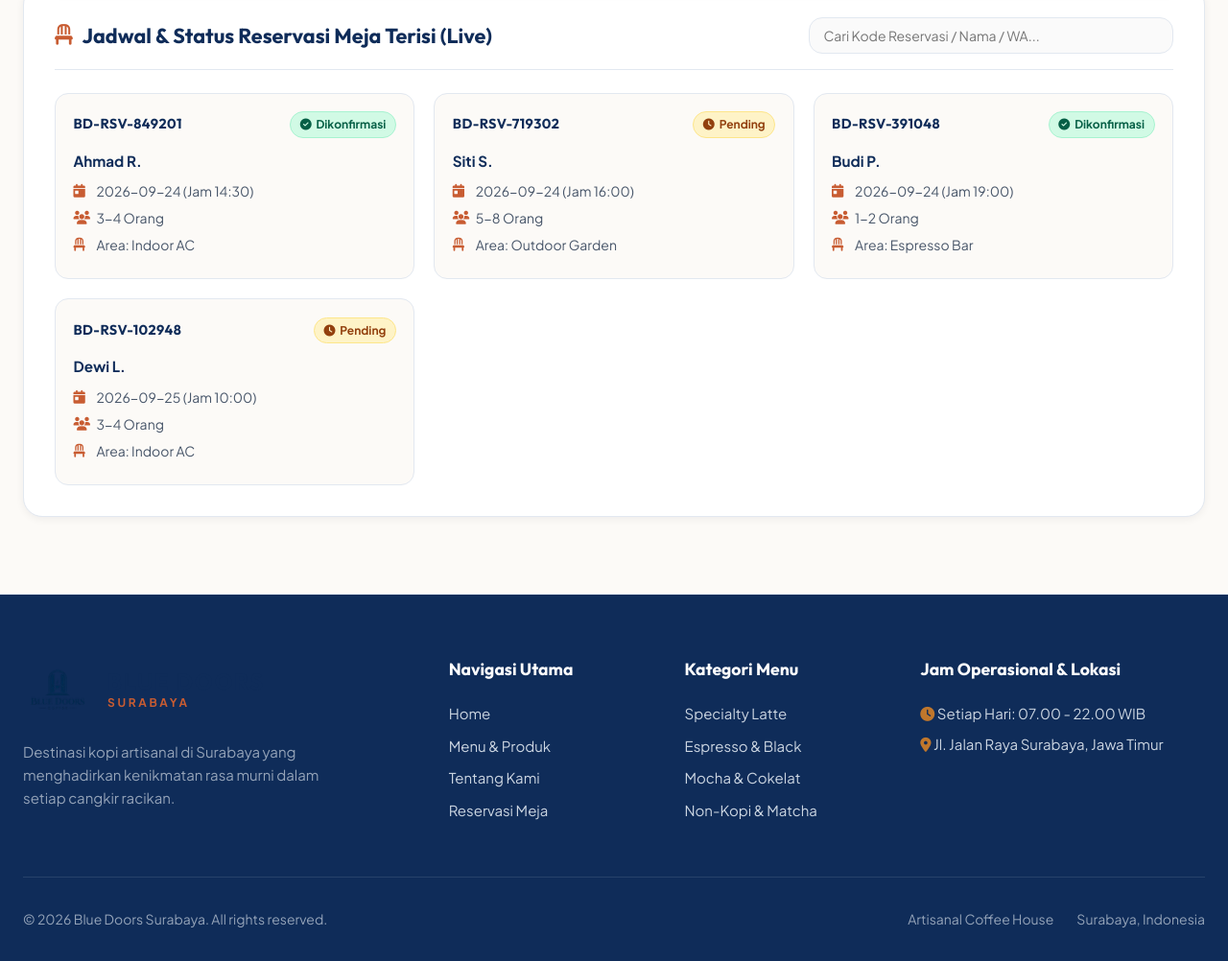
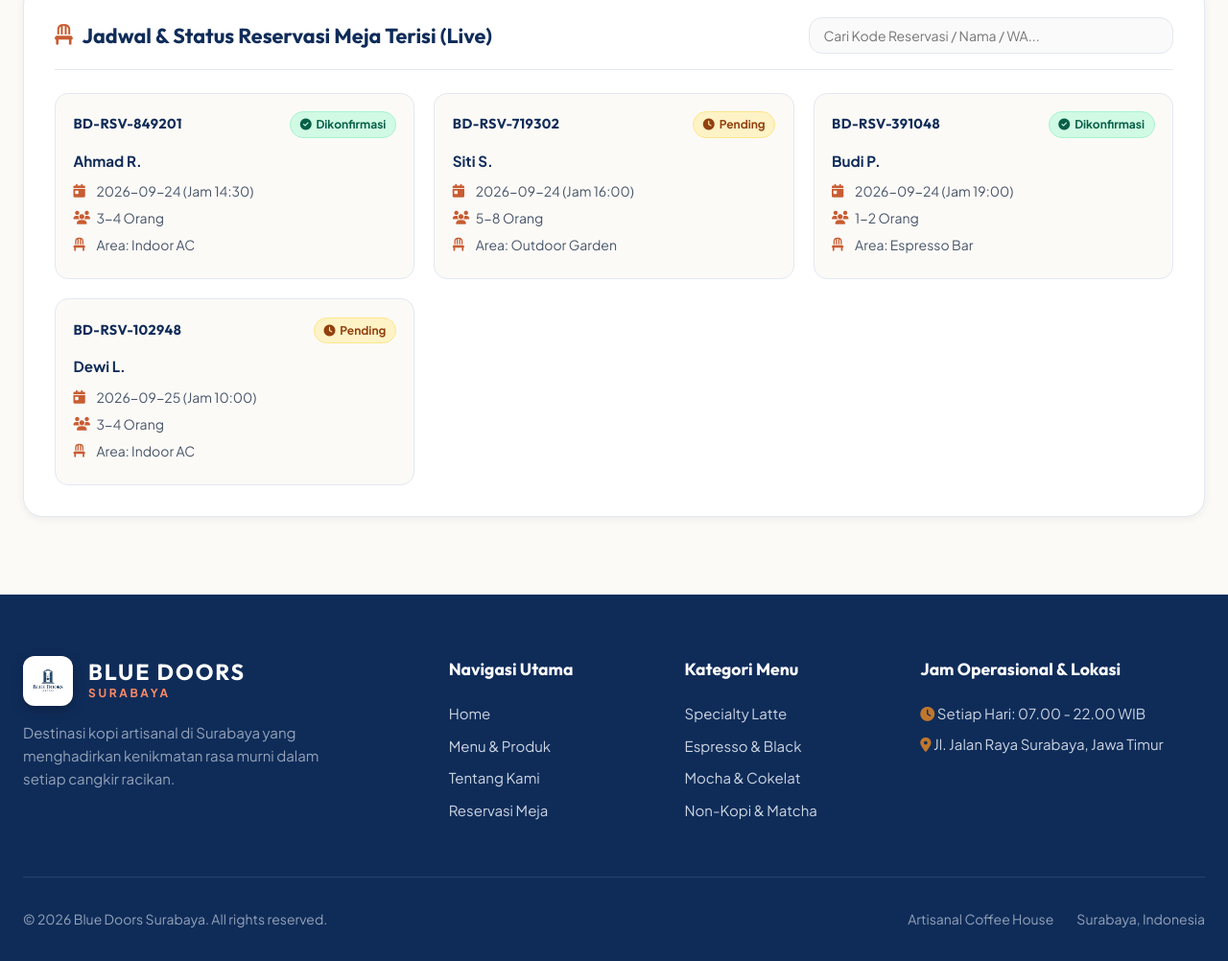
Before and after one commit to dfiizh2711-netizen/Blue-Doors-Surabaya, a plain HTML site: page index.html in a window 1280 px wide. Shown: the part 2815-3817 px from the top of the page at 96% size. Drawn offline with nearby package versions, Linux system fonts and the light colour scheme; no server answers.

Commit message:
fix: improve contrast for logo and brand text in footer section

```diff
--- a/styles.css
+++ b/styles.css
@@ -1261,6 +1261,24 @@ a {
   grid-template-columns: 2fr 1fr 1fr 1.5fr;
   gap: 3rem;
   margin-bottom: 3rem;
+}
+
+.footer-brand .brand-logo img {
+  height: 52px;
+  width: 52px;
+  object-fit: contain;
+  background-color: #FFFFFF;
+  border-radius: 12px;
+  padding: 6px;
+  box-shadow: 0 4px 12px rgba(0, 0, 0, 0.25);
+}
+
+.footer-brand .brand-name {
+  color: #FFFFFF !important;
+}
+
+.footer-brand .brand-subtitle {
+  color: #FF8A65 !important;
 }
 
 .footer-brand p {
```
